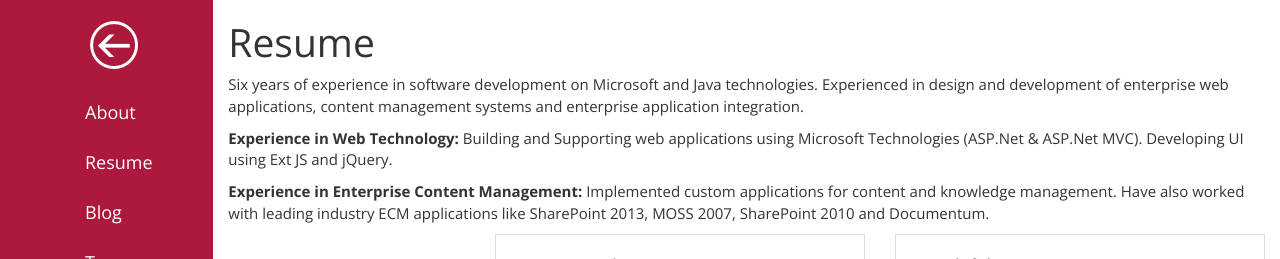
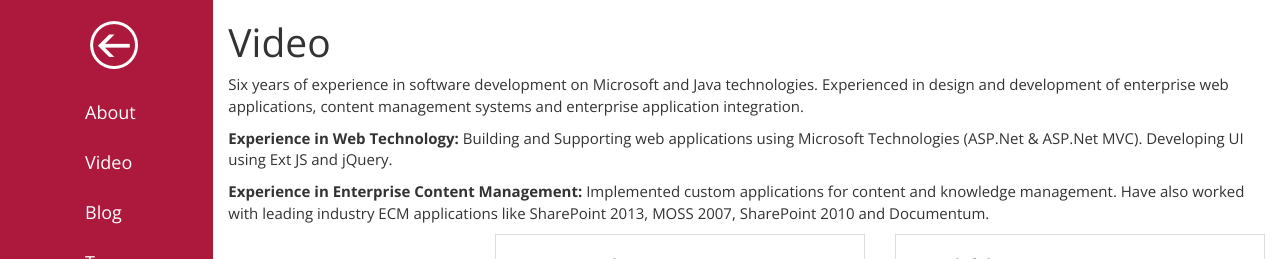
Before and after one commit to GreedTeam/greedteam.github.io, a Jekyll site: the page built from video/index.md, in a window 1280 px wide and 1214 px high. Shown: the top 259 px of the window. Built offline with Jekyll 4.4.1, drawn with Linux system fonts in a browser that asks for light colours.

Commit message:
change file

```diff
--- a/_config.yml
+++ b/_config.yml
@@ -17,8 +17,8 @@ baseurl:          ''
 navigation:
 - text: About
   url: /about/
-- text: Resume
-  url: /resume/
+- text: Video
+  url: /video/
 - text: Blog
   url: /blog/
 - text: Tags
--- a/index.html
+++ b/index.html
@@ -22,7 +22,7 @@
 				</a>
 		    </div>
 			<div class="col-md-2 col-sm-3 col-xs-6">
-				<a href="resume/" title="Resume" class="tile red bord icon-resume"></a>
+				<a href="video/" title="Video" class="tile red bord icon-resume"></a>
 			</div>
 			<div class="col-md-2 col-sm-3 col-xs-6">
 				<div class="live-tile" data-mode="flip" data-delay="4000">
--- a/resume/index.md
+++ b/video/index.md
@@ -1,7 +1,7 @@
 ---
 layout: page
-title: Resume
-description: Resume of Abdel Raoof
+title: Video
+description: Video of Abdel Raoof
 theme: red
 ---
 Six years of experience in software development on Microsoft and Java technologies. Experienced in design and development of enterprise web applications, content management systems and enterprise application integration.
```
Also changed, not shown: 18 other files.
